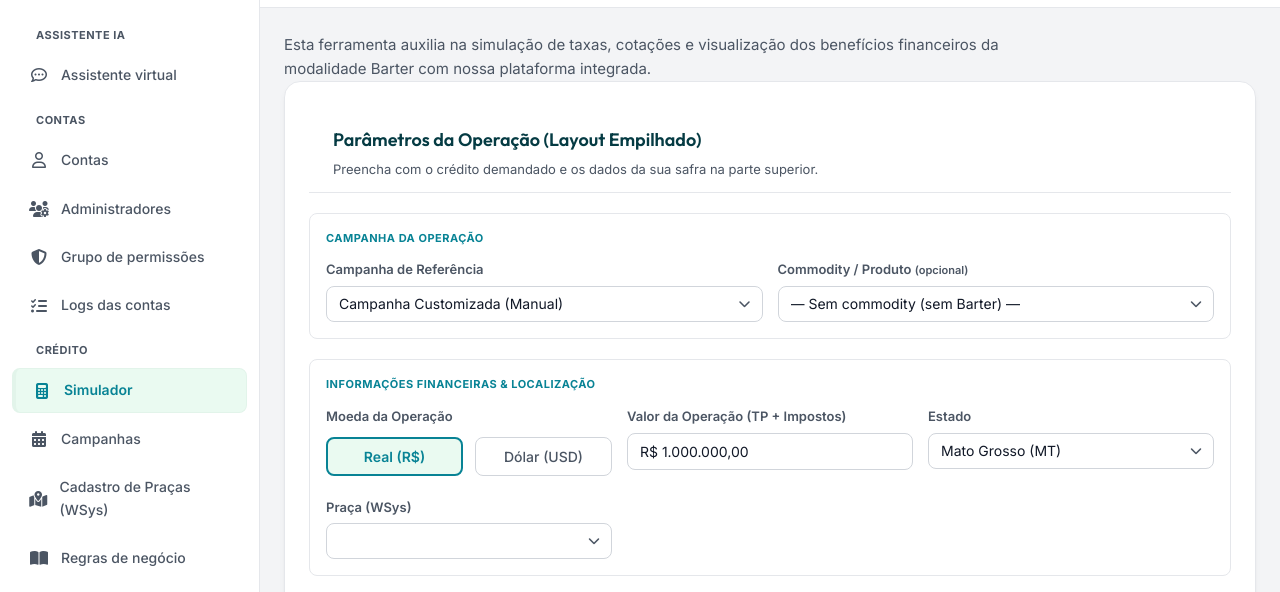
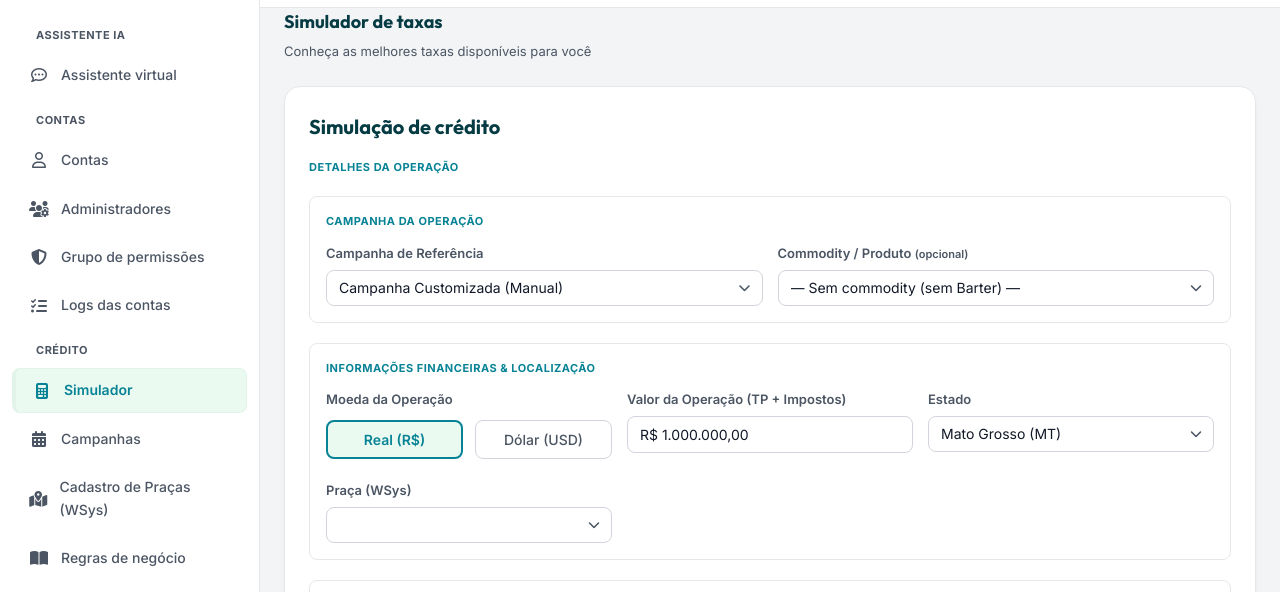
Before and after one commit to josuejofre/barter-simulator, a plain HTML site: page index.html in a window 1280 px wide. Shown: the part 94-686 px from the top of the page. Drawn offline with Linux system fonts and the light colour scheme; no server answers.

Commit message:
ui: update simulator top section to match reference layout
- Remove intro-section paragraph from page header
- Replace 'Parametros da Operacao (Layout Empilhado)' card header with 'Simulacao de credito'
- Add 'Detalhes da operacao' label above Campanha da Operacao section
- Add page title 'Simulador de taxas' and subtitle above the card

```diff
--- a/index.html
+++ b/index.html
@@ -122,11 +122,7 @@
                 </div>
             </header>
 
-            <!-- Subtitle and Intro -->
-            <div class="intro-section container">
-                <p class="intro-text">Esta ferramenta auxilia na simulação de taxas, cotações e visualização dos
-                    benefícios financeiros da modalidade Barter com nossa plataforma integrada.</p>
-            </div>
+
 
             <main class="main-content container">
 
@@ -214,15 +210,16 @@
                 <!-- ==================== PAGE: SIMULADOR ==================== -->
                 <div class="simulator-v2-container" id="page-simulador-v2"
                     style="display:flex; flex-direction:column; gap:20px;">
+                    <!-- Page Title -->
+                    <div style="margin-bottom:4px;">
+                        <h2 style="font-family:var(--font-heading); color:var(--primary-deep); font-size:18px; font-weight:700; margin:0 0 4px 0;">Simulador de taxas</h2>
+                        <p style="color:var(--text-secondary); font-size:13px; margin:0;">Conheça as melhores taxas disponíveis para você</p>
+                    </div>
                     <!-- Top Card: Full width operations parameters form -->
                     <div class="card animate-fade-in" style="padding:24px;">
-                        <div class="card-header"
-                            style="margin-bottom:20px; border-bottom:1px solid var(--border-color); padding-bottom:12px;">
-                            <h2
-                                style="font-family:var(--font-heading); color:var(--primary-deep); font-size:18px; margin:0;">
-                                Parâmetros da Operação (Layout Empilhado)</h2>
-                            <p style="color:var(--text-secondary); font-size:13px; margin:4px 0 0 0;">Preencha com o
-                                crédito demandado e os dados da sua safra na parte superior.</p>
+                        <div style="margin-bottom:20px;">
+                            <h2 style="font-family:var(--font-heading); color:var(--primary-deep); font-size:20px; margin:0 0 16px 0; font-weight:700;">Simulação de crédito</h2>
+                            <span style="font-size:11px; font-weight:700; text-transform:uppercase; color:var(--primary-medium); letter-spacing:0.5px; display:block;">Detalhes da operação</span>
                         </div>
 
                         <form novalidate onsubmit="event.preventDefault(); window.handleFormSimulate(event);"
```
